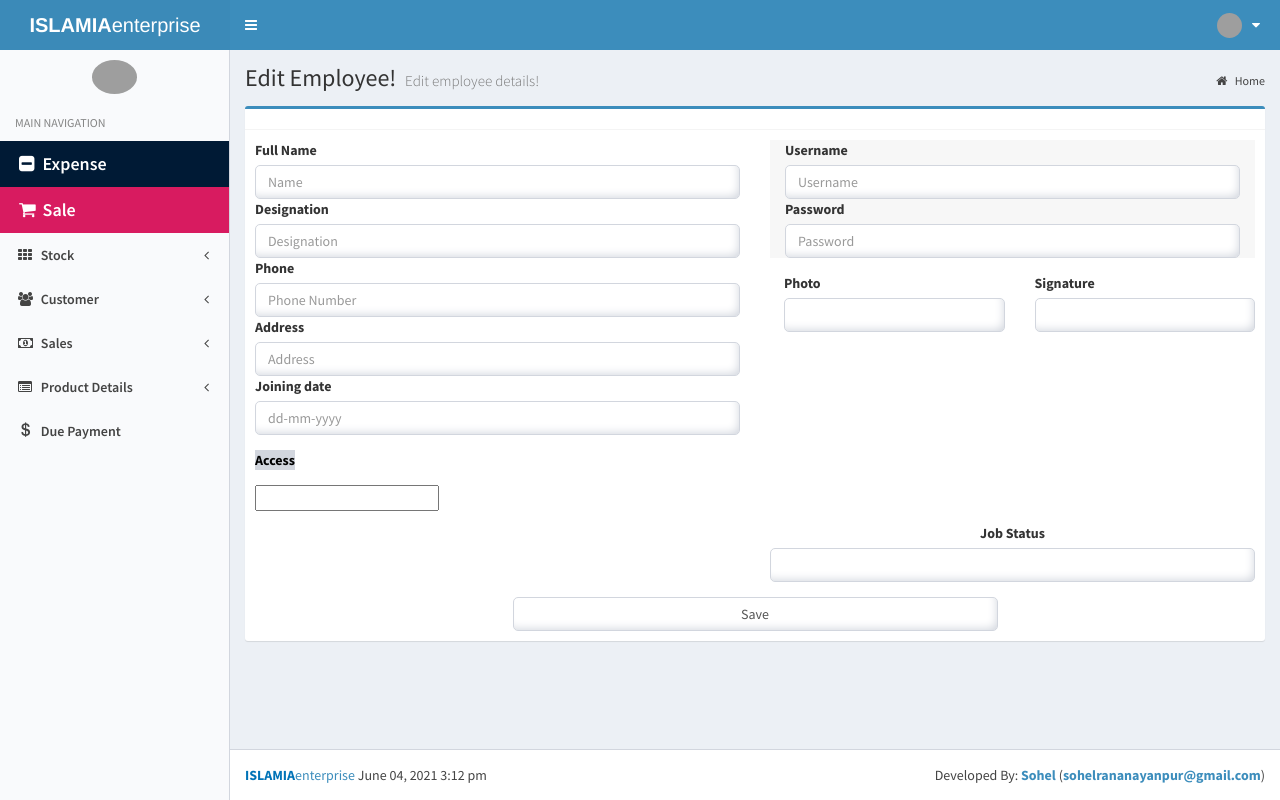
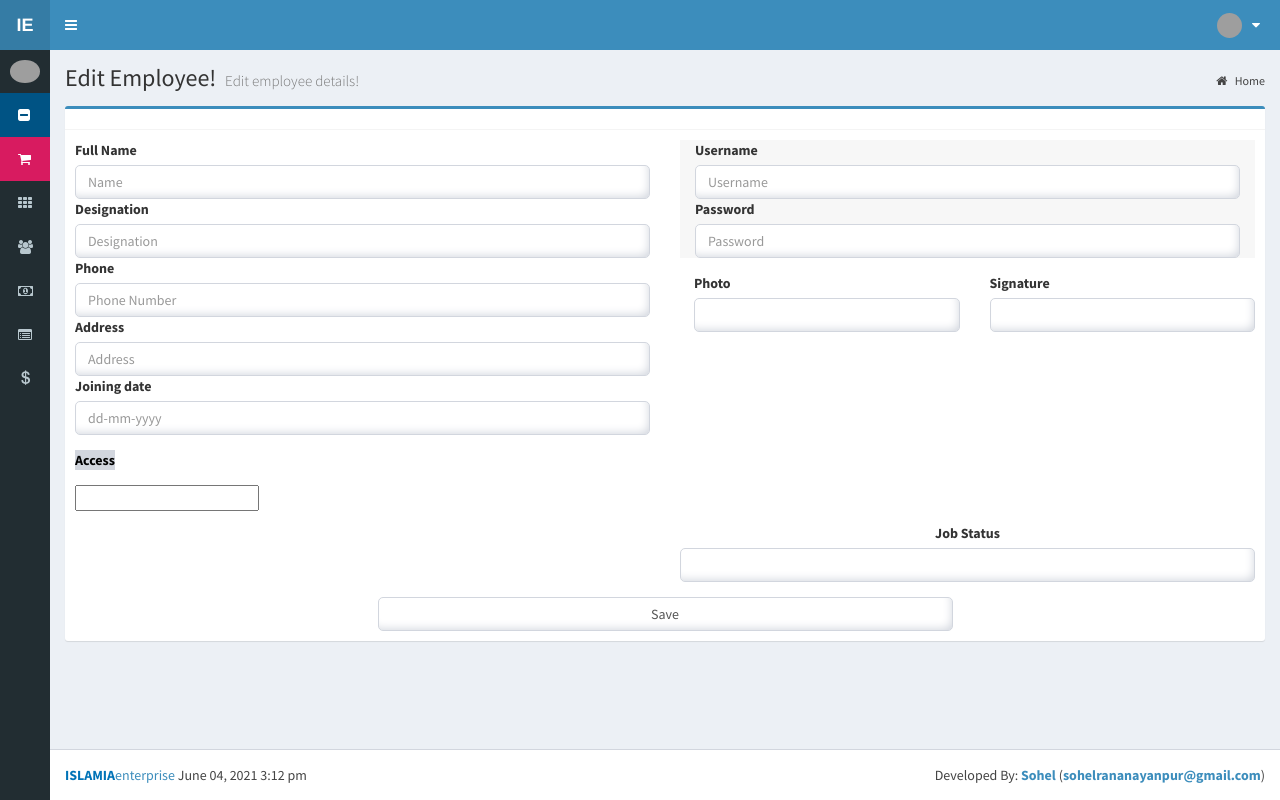
Before and after one commit to sohel-code-base/ims, a Symfony app: template templates/employee/edit.html.twig in a window 1280 px wide. Run offline with Twig, Linux system fonts and the light colour scheme; the template is opened without the code that fills it, so the values that code supplies are empty; form fields are guessed from the names that the template uses; some libraries are stand-ins or nearby versions; grey boxes are pictures that could not be loaded.

Commit message:
sidebar layout updated

```diff
--- a/templates/base.html.twig
+++ b/templates/base.html.twig
@@ -37,7 +37,8 @@
 </head>
 <!-- ADD THE CLASS fixed TO GET A FIXED HEADER AND SIDEBAR LAYOUT -->
 <!-- the fixed layout is not compatible with sidebar-mini -->
-<body class="hold-transition skin-blue-light fixed sidebar-mini">
+{#<body class="hold-transition skin-blue-light fixed sidebar-mini sidebar-collapse">#}
+<body class="sidebar-collapse sidebar-mini skin-blue">
 <!-- Site wrapper -->
 <div class="wrapper">
 
--- a/templates/inc/_sidebar.html.twig
+++ b/templates/inc/_sidebar.html.twig
@@ -11,14 +11,20 @@
         <!-- sidebar menu: : style can be found in sidebar.less -->
         <ul class="sidebar-menu" data-widget="tree">
             <li class="header">MAIN NAVIGATION</li>
-            <li class="btn-group-lg">
-                <a href="#" data-toggle="modal" data-target="#expenseModal" class="btn bg-navy-active btn-flat"
-                   style="text-align: left">
-                    <i class="fa fa-minus-square"></i> <span>Expense</span>
-                </a>
-                <a href="{{ path('new_sale') }}" class="btn bg-maroon btn-flat" style="text-align: left">
-                    <i class="fa fa-shopping-cart"></i> <span>Sale</span>
-                </a>
+{#            <li class="btn-group-lg">#}
+{#                <a href="#" data-toggle="modal" data-target="#expenseModal" class="btn bg-navy-active btn-flat"#}
+{#                   style="text-align: left">#}
+{#                    <i class="fa fa-minus-square"></i> <span>Expense</span>#}
+{#                </a>#}
+{#                <a href="{{ path('new_sale') }}" class="btn bg-maroon btn-flat" style="text-align: left">#}
+{#                    <i class="fa fa-shopping-cart"></i> <span>Sale</span>#}
+{#                </a>#}
+{#            </li>#}
+            <li>
+                <a href="#" data-toggle="modal" data-target="#expenseModal" class="bg-blue-active"><i class="fa fa-minus-square"></i> <span>Expense</span></a>
+            </li>
+            <li>
+                <a href="{{ path('new_sale') }}" class="bg-maroon"><i class="fa fa-shopping-cart"></i> <span>Sale</span></a>
             </li>
             <li class="treeview">
                 <a href="#">
```
